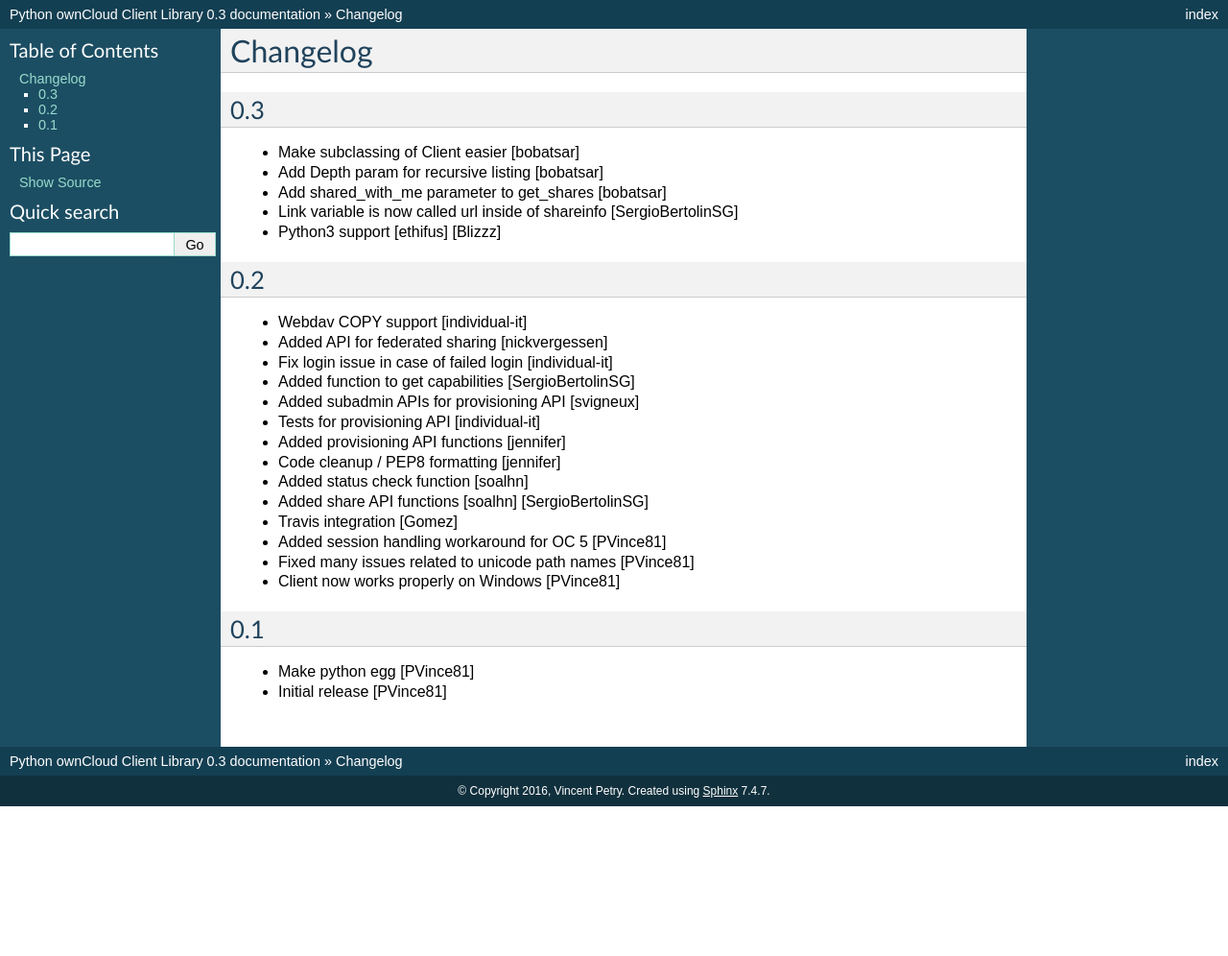
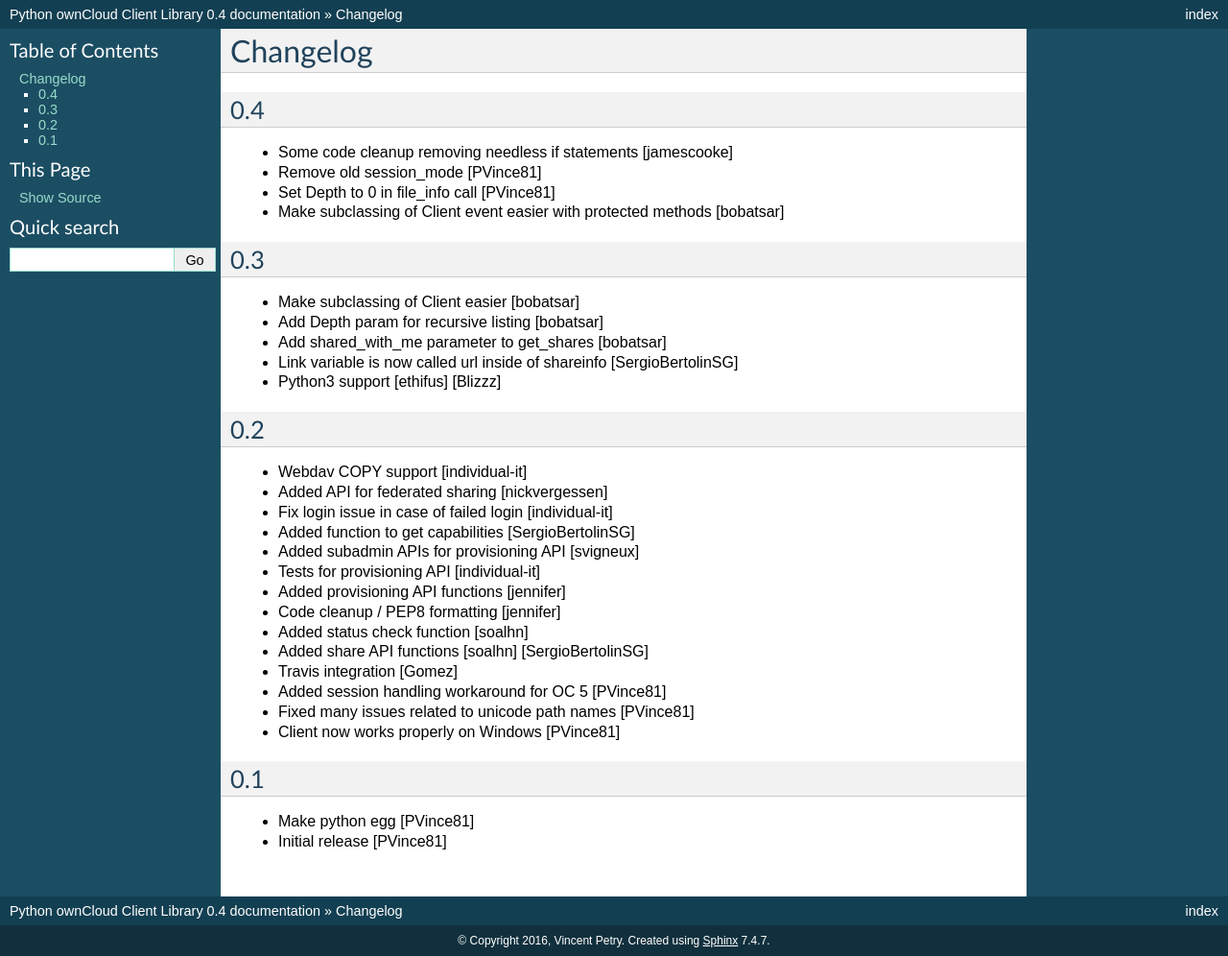
Before and after one commit to owncloud/pyocclient, a Sphinx documentation site: the page built from docs/source/CHANGES.rst, in a window 1280 px wide. Shown: the whole page at 96% size. Built offline with Sphinx 7.4.7, drawn with Linux system fonts in a browser that asks for light colours; before the commit the page ends 900 px from its top, so only the background shows below that.

Commit message:
Set version to 0.4

```diff
--- a/docs/source/CHANGES.rst
+++ b/docs/source/CHANGES.rst
@@ -1,5 +1,13 @@
 Changelog
 =========
+
+0.4
+---
+
+- Some code cleanup removing needless if statements [jamescooke]
+- Remove old session_mode [PVince81]
+- Set Depth to 0 in file_info call [PVince81]
+- Make subclassing of Client event easier with protected methods [bobatsar]
 
 0.3
 ---
--- a/docs/source/conf.py
+++ b/docs/source/conf.py
@@ -55,9 +55,9 @@
 # built documents.
 #
 # The short X.Y version.
-version = '0.3'
+version = '0.4'
 # The full version, including alpha/beta/rc tags.
-release = '0.3'
+release = '0.4'
 
 # The language for content autogenerated by Sphinx. Refer to documentation
 # for a list of supported languages.
--- a/setup.py
+++ b/setup.py
@@ -4,7 +4,7 @@
 #
 from setuptools import setup
 
-version = '0.3'
+version = '0.4'
 
 long_description = (
     open('README.rst').read()
```
